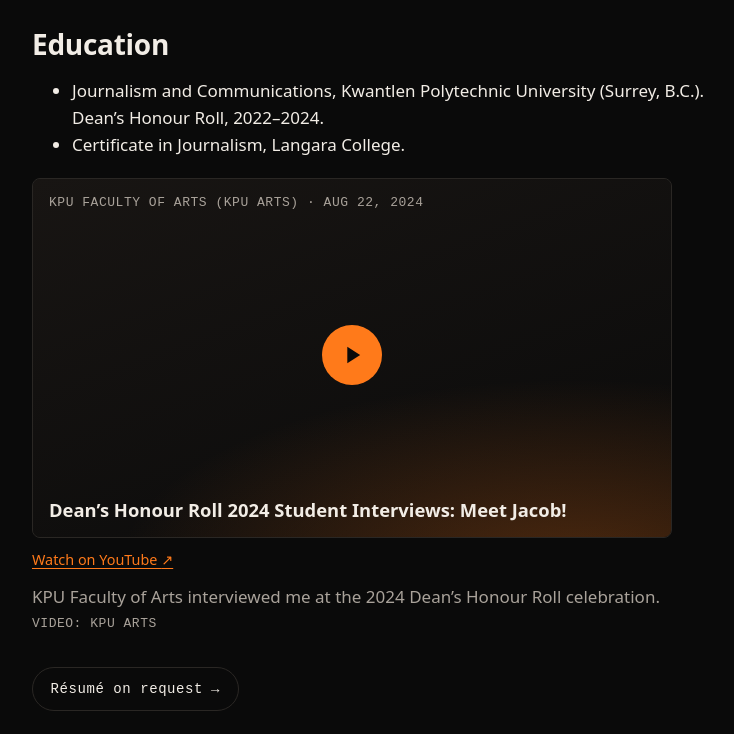
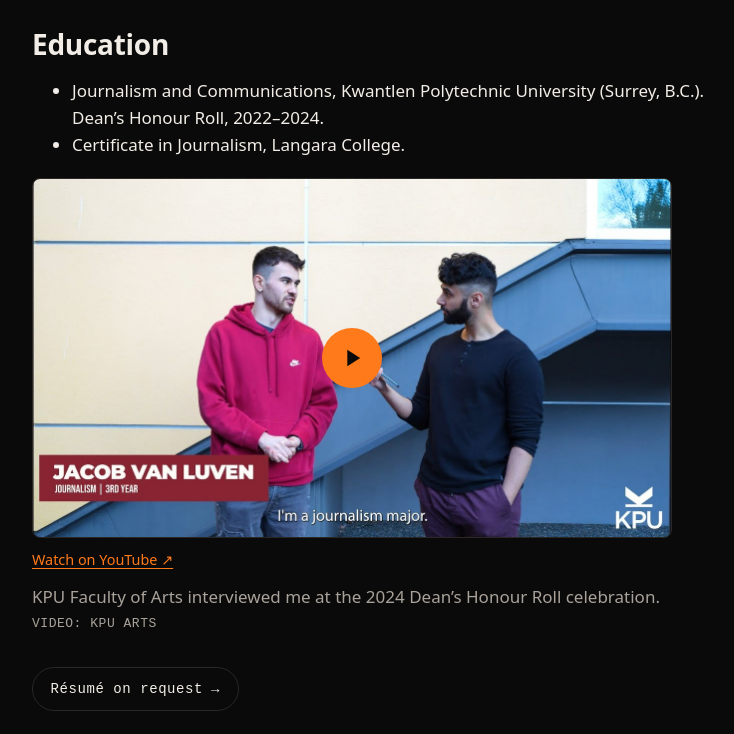
Before and after one commit to realjacobvanluven/jacobvanluven-site, an Astro site: page /about in a window 1280 px wide. Shown: the part 666-1400 px from the top of the page, without its empty margins (72-806 px from the left). Built offline with nearby package versions, Linux system fonts and the light colour scheme; Astro itself is replaced by a stand-in of ours.

Commit message:
About: use the video's own thumbnail as a local, optimized poster
Co-Authored-By: Claude Sonnet 5.5 <noreply@anthropic.com>

```diff
--- a/src/components/YouTubeEmbed.astro
+++ b/src/components/YouTubeEmbed.astro
@@ -1,4 +1,6 @@
 ---
+import { Image } from 'astro:assets';
+import type { ImageMetadata } from 'astro';
 /**
  * Click-to-load YouTube embed. Nothing from YouTube loads until the visitor activates the button;
  * then an iframe from youtube-nocookie.com replaces the poster. The 16:9 box is fixed, so nothing shifts.
@@ -11,19 +13,22 @@ interface Props {
   buttonLabel: string;
   /** Small line shown on the poster (no YouTube image is used). */
   posterKicker?: string;
+  /** Local poster image (kept in src/assets so Astro optimizes it). Falls back to a styled placeholder. */
+  poster?: ImageMetadata;
 }
 
-const { id, url, title, buttonLabel, posterKicker } = Astro.props;
+const { id, url, title, buttonLabel, posterKicker, poster } = Astro.props;
 ---
 
 <div class="yt" data-yt-id={id} data-yt-title={title}>
   <div class="frame">
     <button type="button" class="poster" aria-label={buttonLabel} hidden>
-      {posterKicker && <span class="kicker label">{posterKicker}</span>}
+      {poster && <Image src={poster} alt="" widths={[343, 640, 1000]} sizes="(min-width: 40rem) 40rem, calc(100vw - 2rem)" loading="lazy" class="poster-img" />}
+      {posterKicker && !poster && <span class="kicker label">{posterKicker}</span>}
       <span class="play" aria-hidden="true">
         <svg viewBox="0 0 24 24" width="28" height="28"><path d="M8 5v14l11-7z" fill="currentColor"></path></svg>
       </span>
-      <span class="poster-title" aria-hidden="true">{title}</span>
+      {!poster && <span class="poster-title" aria-hidden="true">{title}</span>}
     </button>
   </div>
   <p class="watch"><a href={url} rel="noopener">Watch on YouTube <span aria-hidden="true">↗</span></a></p>
@@ -67,6 +72,28 @@ const { id, url, title, buttonLabel, posterKicker } = Astro.props;
       linear-gradient(160deg, #181513, var(--bg));
   }
 
+  .poster-img {
+    position: absolute;
+    inset: 0;
+    width: 100%;
+    height: 100%;
+    object-fit: cover;
+    z-index: -1;
+  }
+
+  /* Light scrim so the play button stands out. */
+  .poster:has(.poster-img)::before {
+    content: '';
+    position: absolute;
+    inset: 0;
+    z-index: -1;
+    background: linear-gradient(to bottom, rgb(10 10 10 / 0.1), rgb(10 10 10 / 0.25));
+  }
+
+  .poster {
+    isolation: isolate;
+  }
+
   .poster:not([hidden]) {
     display: flex;
   }
@@ -86,7 +113,7 @@ const { id, url, title, buttonLabel, posterKicker } = Astro.props;
   }
 
   .play {
-    align-self: center;
+    margin: auto;
     display: grid;
     place-items: center;
     width: 3.75rem;
--- a/src/pages/about.astro
+++ b/src/pages/about.astro
@@ -4,6 +4,7 @@ import { Image } from 'astro:assets';
 import BaseLayout from '../layouts/BaseLayout.astro';
 import YouTubeEmbed from '../components/YouTubeEmbed.astro';
 import { site } from '../data/site';
+import posterImg from '../assets/education/kpu-honour-roll-poster.jpg';
 import { education, educationVideo as video } from '../data/education';
 
 // "Just for fun": Fight Night cards. Rendered only once the images exist in
@@ -57,6 +58,7 @@ const fightNightAlt = [
         url={video.url}
         title={video.title}
         buttonLabel={video.buttonLabel}
+        poster={posterImg}
         posterKicker={`${video.channel} · ${video.published}`}
       />
       <figcaption>
```
Also changed, not shown: src/assets/education/kpu-honour-roll-poster.jpg (added).
